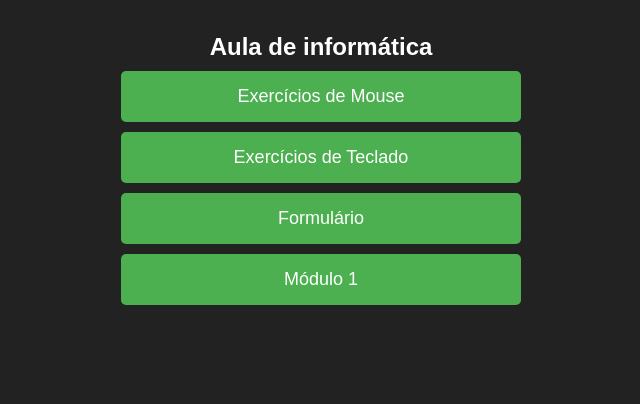
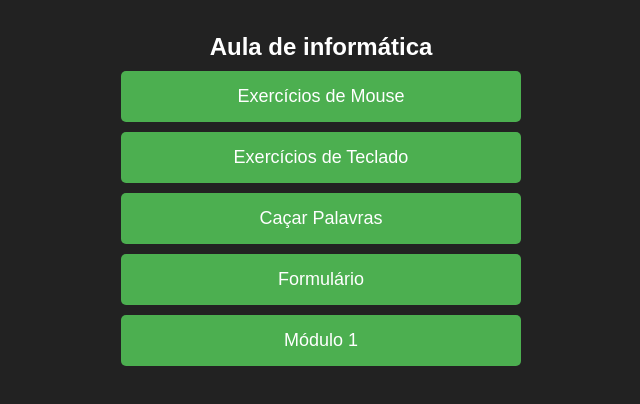
Before and after one commit to SavioSrg/teacher-link-hub, a plain HTML site: page index.html in a window 1280 px wide. Shown: the whole page, without its empty margins (319-959 px from the left). Drawn offline with Linux system fonts and the light colour scheme.

Commit message:
atualizando link

```diff
--- a/index.html
+++ b/index.html
@@ -51,6 +51,7 @@
         <div class="links">
             <a href="exercicios/mouse.html" target="_blank">Exercícios de Mouse</a>
             <a href="exercicios/teclado.html" target="_blank">Exercícios de Teclado</a>
+            <a href="exercicios/cacar/palavras.html" target="_blank">Caçar Palavras</a>
             <a href="https://forms.gle/298zQKPX9kvP7BvH6" target="_blank">Formulário</a>
             <a href="https://drive.google.com/file/d/1kZZbkNGqtpeFGO3LuxC2m66-Ik5FAD-8/view?usp=drive_link" target="_blank">Módulo 1</a>
         </div>
```
